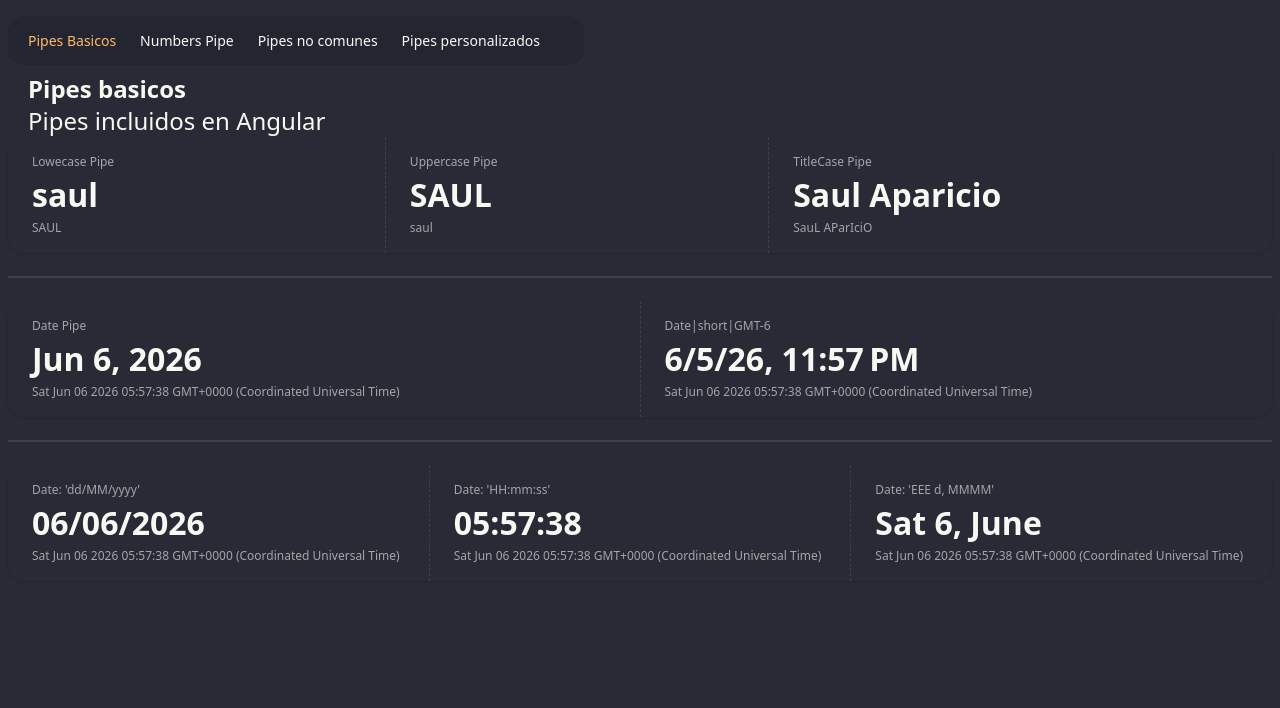
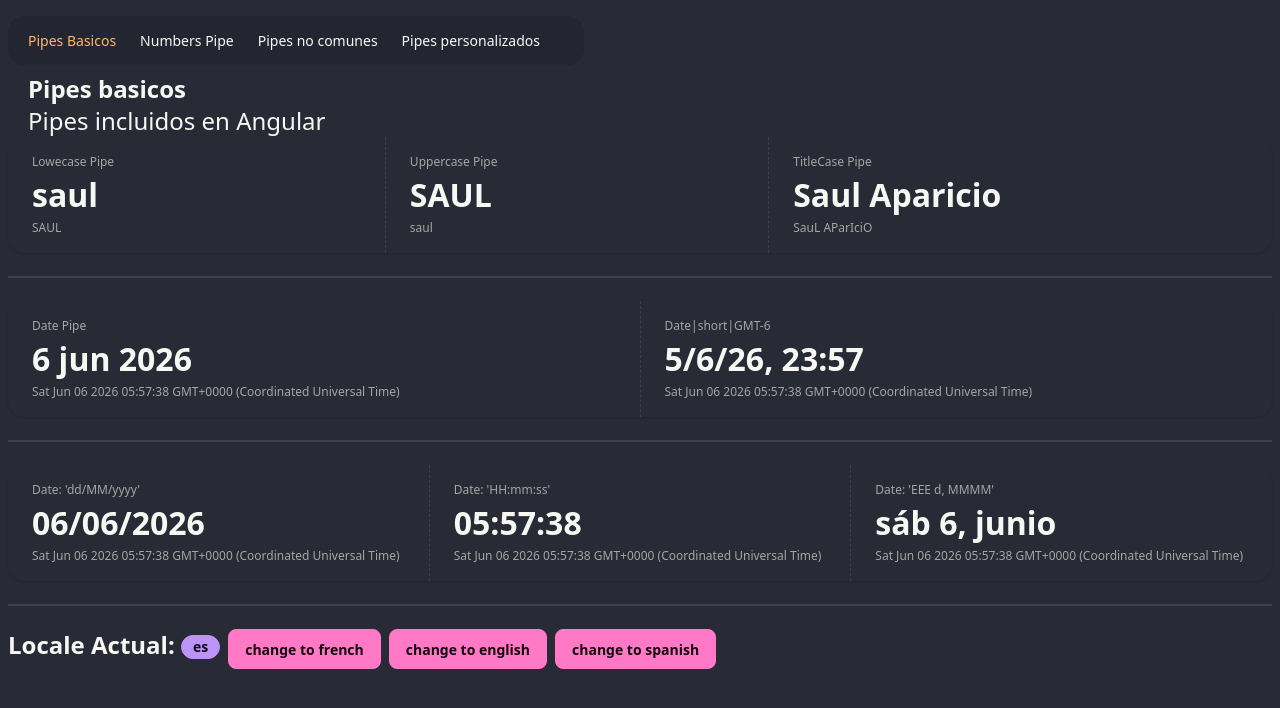
Before and after one commit to Drevanok/angular-pipes, an Angular app: page /basic in a window 1280 px wide. Shown: the top 708 px of the page. Built offline with nearby package versions, Linux system fonts and the light colour scheme.

Commit message:
feat: change locale dynamically

```diff
--- a/src/app/app.config.ts
+++ b/src/app/app.config.ts
@@ -1,11 +1,25 @@
-import { ApplicationConfig, provideBrowserGlobalErrorListeners } from '@angular/core';
+import { ApplicationConfig, LOCALE_ID, provideBrowserGlobalErrorListeners } from '@angular/core';
 import { provideRouter } from '@angular/router';
 
 import { routes } from './app.routes';
+import { LocaleService } from './services/locale';
+import localeEs from '@angular/common/locales/es';
+import localeFr from '@angular/common/locales/fr';
+import { registerLocaleData } from '@angular/common';
+
+registerLocaleData(localeEs);
+registerLocaleData(localeFr);
 
 export const appConfig: ApplicationConfig = {
   providers: [
     provideBrowserGlobalErrorListeners(),
-    provideRouter(routes)
+    provideRouter(routes),
+
+    {
+      provide: LOCALE_ID,
+      //useValue: 'en'
+      deps: [LocaleService],
+      useFactory: (localService: LocaleService) => localService.getLocale,
+    }
   ]
 };
--- a/src/app/pages/basic-page/basic-page.html
+++ b/src/app/pages/basic-page/basic-page.html
@@ -60,3 +60,19 @@
         <div class="stat-desc">{{customDate()}}</div>
     </div>
 </div>
+<div class="divider"></div>
+<div class="flex flex-row gap-2">
+    <h1 class="text-2xl font-bold">Locale Actual:
+        <span class="badge badge-secondary">{{currentLocale()}}</span>
+    </h1>
+
+    <button (click)="changeLocale('fr')" class="btn btn-primary">
+        change to french
+    </button>
+    <button (click)="changeLocale('en')" class="btn btn-primary">
+        change to english
+    </button>
+    <button (click)="changeLocale('es')" class="btn btn-primary">
+        change to spanish
+    </button>
+</div>
--- a/src/app/pages/basic-page/basic-page.ts
+++ b/src/app/pages/basic-page/basic-page.ts
@@ -1,5 +1,6 @@
 import { DatePipe, LowerCasePipe, TitleCasePipe, UpperCasePipe } from '@angular/common';
-import { ChangeDetectionStrategy, Component, effect, signal } from '@angular/core';
+import { ChangeDetectionStrategy, Component, effect, inject, LOCALE_ID, signal } from '@angular/core';
+import { AvailableLocale, LocaleService } from '../../services/locale';
 
 @Component({
   selector: 'app-basic-page',
@@ -8,6 +9,10 @@
   changeDetection: ChangeDetectionStrategy.OnPush,
 })
 export default class BasicPage {
+
+  localeService = inject(LocaleService);
+  currentLocale = signal(inject(LOCALE_ID));
+
   nameLower = signal('saul');
   nameUpper = signal('SAUL');
   fullName = signal('SauL AParIciO');
@@ -25,4 +30,8 @@
     })
   })
 
+  changeLocale(locale: AvailableLocale) {
+    this.localeService.changeLocale(locale);
+  }
+
 }
--- /dev/null
+++ b/src/app/services/locale.ts
@@ -0,0 +1,27 @@
+import { Injectable, signal } from '@angular/core';
+
+export type AvailableLocale = 'es' | 'fr' | 'en';
+
+@Injectable({ providedIn: 'root' })
+export class LocaleService {
+
+    private currentLocale = signal<AvailableLocale>('es');
+
+
+    constructor() {
+        this.currentLocale.set(
+            localStorage.getItem('locale') as AvailableLocale || 'es'
+        );
+    }
+
+    get getLocale() {
+        return this.currentLocale();
+    }
+
+    changeLocale(locale: AvailableLocale) {
+        localStorage.setItem('locale', locale)
+        this.currentLocale.set(locale);
+
+        window.location.reload();
+    }
+}
```
